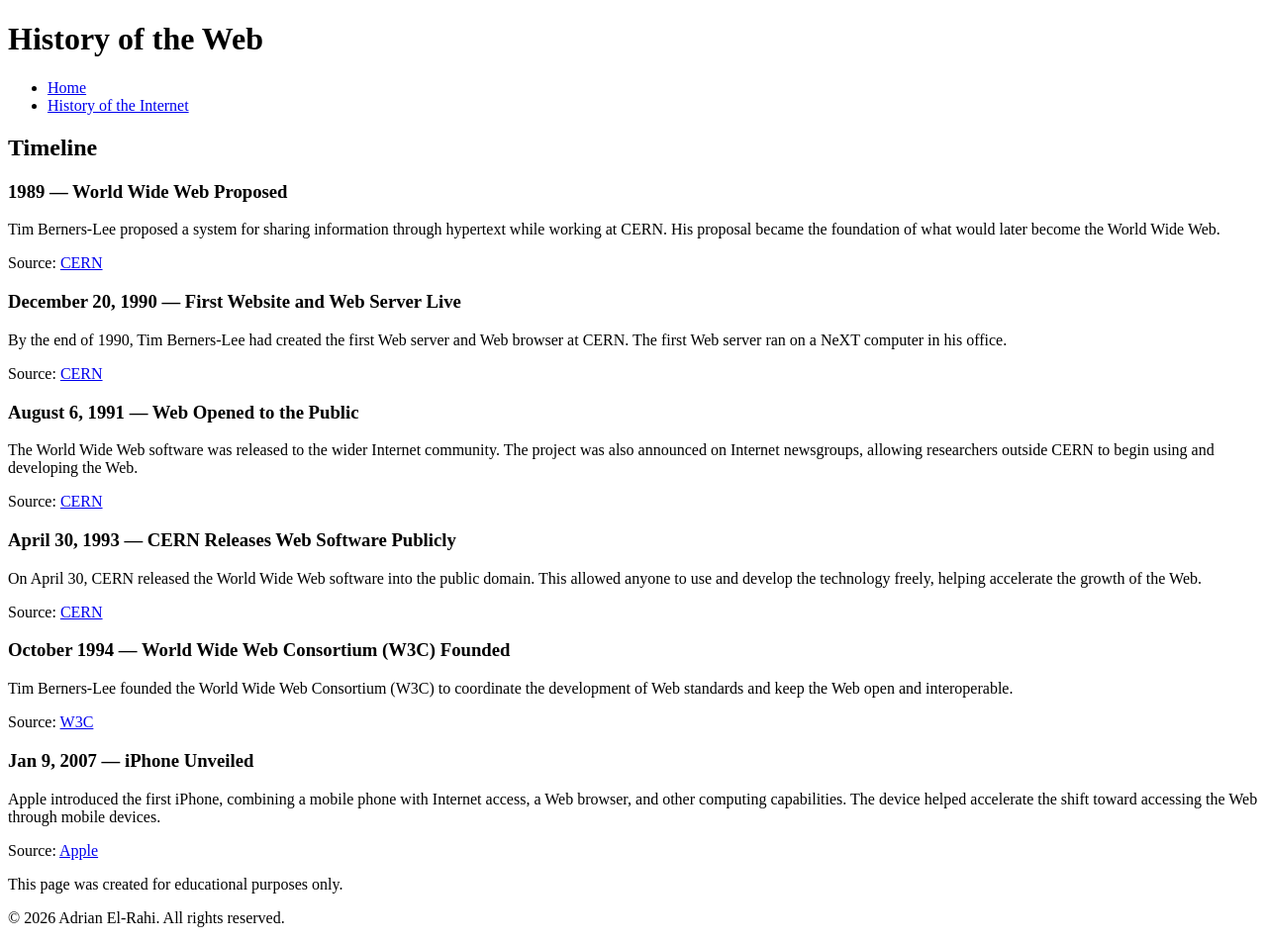
After one commit to Ad0Dev-44/web-programming-site, a Flask app: page /web-history in a window 1280 px wide. The commit adds this page. Shown: the whole page at 99% size. Run offline with Flask 3, Linux system fonts and the light colour scheme.

Commit message:
"Added my own html files for the history of the internet and web, and modified the index.html file to include a disclaimer about the educational purpose of the website."

```diff
--- a/app.py
+++ b/app.py
@@ -1,8 +1,6 @@
 """
-Web Programming — starter Flask application (Week 1).
-
-A minimal server that renders the portfolio home page. Over the semester you
-will add routes here; for now it serves a single page from the templates folder.
+Web Programming — Flask application.
+Serves the portfolio home page and the Week 2 history pages.
 """
 
 from flask import Flask, render_template
@@ -13,14 +11,23 @@ app = Flask(__name__)
 @app.route("/")
 def home():
     """Serve the portfolio home page."""
-    # The list of weekly work grows as the semester goes on.
     weekly_work = [
-        # {"week": 1, "title": "Live site launched", "url": "/"},
+        {"week": 1, "title": "Live site launched", "url": "/"},
+        {"week": 2, "title": "History of the Internet", "url": "/internet-history"},
+        {"week": 2, "title": "History of the Web", "url": "/web-history"},
     ]
     return render_template("index.html", weekly_work=weekly_work)
 
 
+@app.route("/internet-history")
+def internet_history():
+    return render_template("internet-history.html")
+
+
+@app.route("/web-history")
+def web_history():
+    return render_template("web-history.html")
+
+
 if __name__ == "__main__":
-    # For local development only. In production, Render runs the app with
-    # gunicorn (see the Procfile), not this block.
     app.run(debug=True)
--- a/templates/index.html
+++ b/templates/index.html
@@ -48,6 +48,7 @@
 
     <footer>
         <p>Web Programming — built with Flask and deployed on Render.</p>
+        <p>This website is created for educational purposes only, as part of the GIN446 - Web Programming course, School of Engineering, USEK. (Fall 2026-2027)</p>
     </footer>
 </body>
 </html>
--- /dev/null
+++ b/templates/web-history.html
@@ -0,0 +1,129 @@
+<!DOCTYPE html>
+<html lang="en">
+<head>
+    <meta charset="UTF-8">
+    <meta name="viewport" content="width=device-width, initial-scale=1.0">
+    <title>History of the Web</title>
+</head>
+<body>
+    <header>
+        <h1>History of the Web</h1>
+    </header>
+    <nav>
+        <ul>
+            <li><a href="{{ url_for('home') }}">Home</a></li>
+            <li><a href="{{ url_for('internet_history') }}">History of the Internet</a></li>
+        </ul>
+    </nav>
+    <main>
+        <main>
+    <section id="timeline">
+        <h2>Timeline</h2>
+
+        <article>
+            <h3>1989 — World Wide Web Proposed</h3>
+            <p>
+                Tim Berners-Lee proposed a system for sharing information
+                through hypertext while working at CERN. His proposal
+                became the foundation of what would later become the
+                World Wide Web.
+            </p>
+            <p>
+                Source:
+                <a href="https://home.cern/science/computing/birth-web"
+                   target="_blank" rel="noopener">
+                    CERN
+                </a>
+            </p>
+        </article>
+
+        <article>
+            <h3>December 20, 1990 — First Website and Web Server Live</h3>
+            <p>
+                By the end of 1990, Tim Berners-Lee had created the first
+                Web server and Web browser at CERN. The first Web server
+                ran on a NeXT computer in his office.
+            </p>
+            <p>
+                Source:
+                <a href="https://home.cern/science/computing/birth-web"
+                   target="_blank" rel="noopener">
+                    CERN
+                </a>
+            </p>
+        </article>
+
+        <article>
+            <h3>August 6, 1991 — Web Opened to the Public</h3>
+            <p>
+                The World Wide Web software was released to the wider
+                Internet community. The project was also announced on
+                Internet newsgroups, allowing researchers outside CERN
+                to begin using and developing the Web.
+            </p>
+            <p>
+                Source:
+                <a href="https://home.cern/science/computing/birth-web/short-history-web"
+                   target="_blank" rel="noopener">
+                    CERN
+                </a>
+            </p>
+        </article>
+
+        <article>
+            <h3>April 30, 1993 — CERN Releases Web Software Publicly</h3>
+            <p>
+                On April 30, CERN released the World Wide Web software
+                into the public domain. This allowed anyone to use and
+                develop the technology freely, helping accelerate the
+                growth of the Web.
+            </p>
+            <p>
+                Source:
+                <a href="https://home.cern/science/computing/birth-web/licensing-web"
+                   target="_blank" rel="noopener">
+                    CERN
+                </a>
+            </p>
+        </article>
+
+        <article>
+            <h3>October 1994 — World Wide Web Consortium (W3C) Founded</h3>
+            <p>
+                Tim Berners-Lee founded the World Wide Web Consortium (W3C) to coordinate the development of Web standards and keep the Web open and interoperable.
+            </p>
+            <p>
+                Source:
+                <a href="https://www.w3.org/about/history/"
+                   target="_blank" rel="noopener">
+                    W3C
+                </a>
+            </p>
+        </article>
+
+        <article>
+            <h3>Jan 9, 2007 — iPhone Unveiled</h3>
+            <p>
+                Apple introduced the first iPhone, combining a mobile
+                phone with Internet access, a Web browser, and other
+                computing capabilities. The device helped accelerate
+                the shift toward accessing the Web through mobile
+                devices.
+            </p>
+            <p>
+                Source:
+                <a href="https://www.apple.com/newsroom/2007/01/iphone/"
+                   target="_blank" rel="noopener">
+                    Apple
+                </a>
+            </p>
+        </article>
+
+    </section>
+</main>
+    </main>
+    <footer>
+        <p>This page was created for educational purposes only.</p>
+        <p>&copy; 2026 Adrian El-Rahi. All rights reserved.</p>
+    </footer>
+</body>
```
Also changed, not shown: templates/internet-history.html (added, +96 -0 lines).
